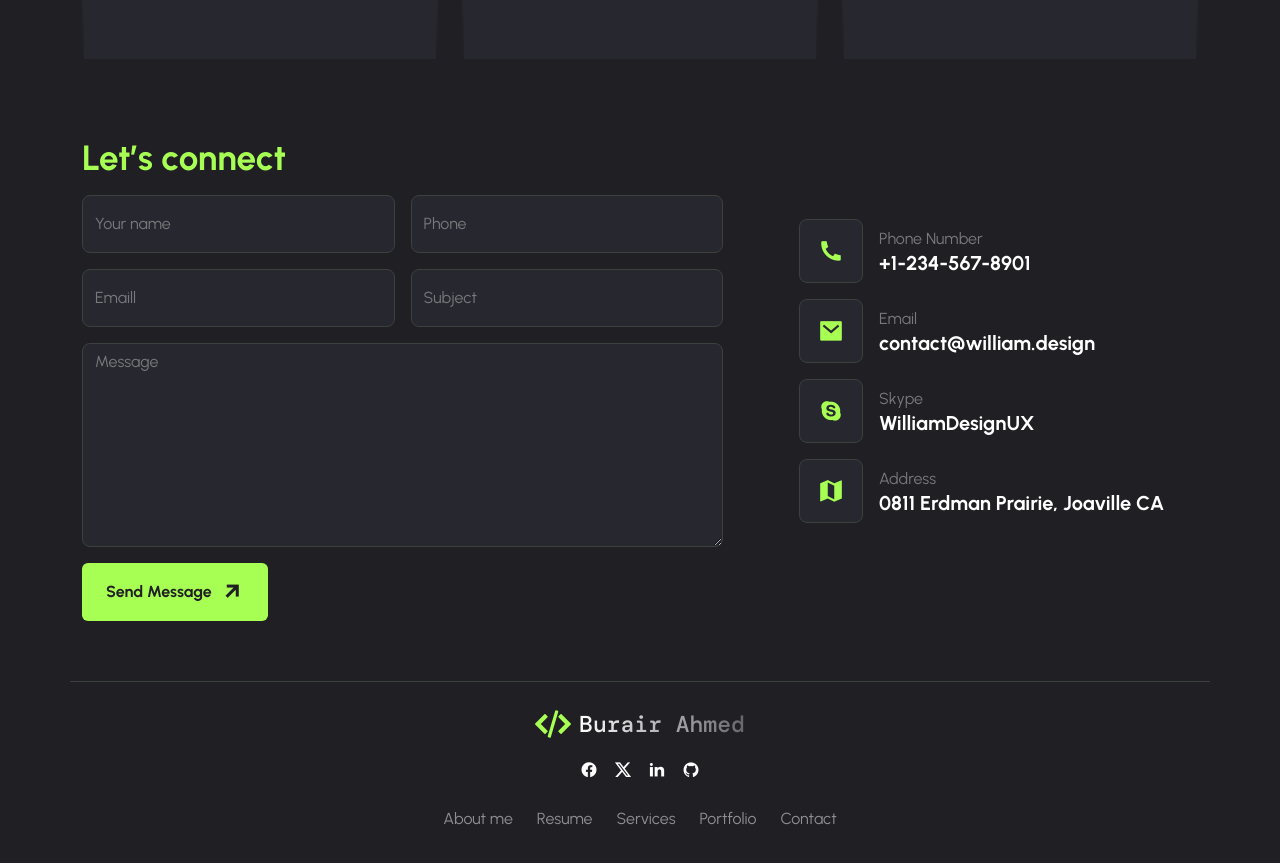
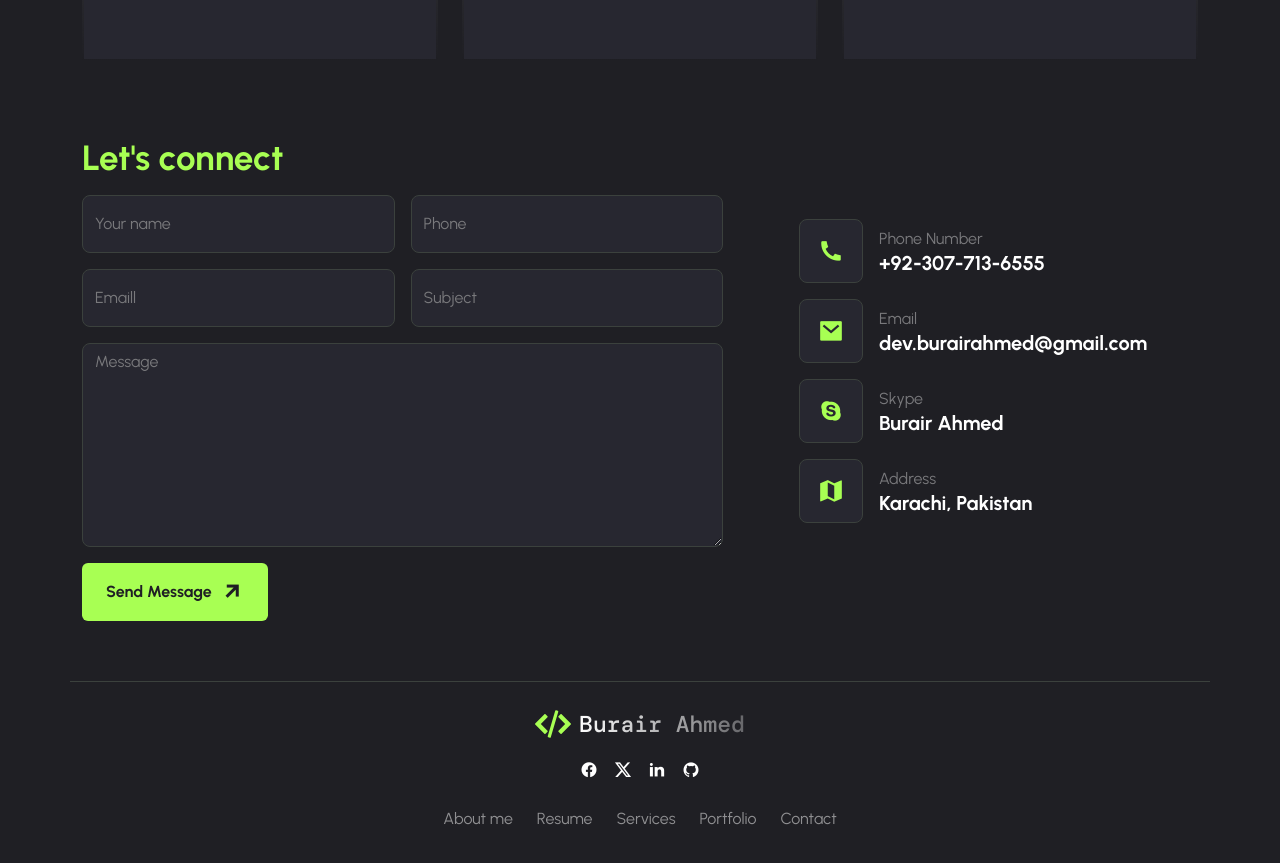
Before and after one commit to burair-ahmed/portfolio, a Next.js app: page / in a window 1280 px wide. Shown: the part 5481-6344 px from the top of the page. Built offline with nearby package versions, Linux system fonts and the light colour scheme; a web font is replaced by a local one.

Commit message:
Updated Contact Info

```diff
--- a/components/sections/Contact2.tsx
+++ b/components/sections/Contact2.tsx
@@ -10,7 +10,7 @@ export default function Contact2() {
 						<div className="col-lg-7 pb-5 pb-lg-0">
 							<div className="position-relative">
 								<div className="position-relative z-2">
-									<h3 className="text-primary-2 mb-3">Let’s connect</h3>
+									<h3 className="text-primary-2 mb-3">Let&apos;s connect</h3>
 									<form action="#">
 										<div className="row g-3">
 											<div className="col-md-6 ">
@@ -49,7 +49,7 @@ export default function Contact2() {
 								</div>
 								<div className="ps-3 h-100">
 									<span className="text-400 fs-6">Phone Number</span>
-									<h6 className="mb-0">+1-234-567-8901</h6>
+									<h6 className="mb-0">+92-307-713-6555</h6>
 								</div>
 								<a href="tel:+1-234-567-8901" className="position-absolute top-0 start-0 w-100 h-100" />
 							</div>
@@ -61,7 +61,7 @@ export default function Contact2() {
 								</div>
 								<div className="ps-3 h-100">
 									<span className="text-400 fs-6">Email</span>
-									<h6 className="mb-0">contact@william.design</h6>
+									<h6 className="mb-0">dev.burairahmed@gmail.com</h6>
 								</div>
 								<a href="mailto:someone@example.com" className="position-absolute top-0 start-0 w-100 h-100" />
 							</div>
@@ -73,7 +73,7 @@ export default function Contact2() {
 								</div>
 								<div className="ps-3 h-100">
 									<span className="text-400 fs-6">Skype</span>
-									<h6 className="mb-0">WilliamDesignUX</h6>
+									<h6 className="mb-0">Burair Ahmed</h6>
 								</div>
 								<a href="skype:SKYPENAME?add" className="position-absolute top-0 start-0 w-100 h-100" />
 							</div>
@@ -85,7 +85,7 @@ export default function Contact2() {
 								</div>
 								<div className="ps-3 h-100">
 									<span className="text-400 fs-6">Address</span>
-									<h6 className="mb-0">0811 Erdman Prairie, Joaville CA</h6>
+									<h6 className="mb-0">Karachi, Pakistan</h6>
 								</div>
 								<a href="https://maps.google.com/maps?q=1st+avenue,New+York" className="position-absolute top-0 start-0 w-100 h-100" />
 							</div>
```
